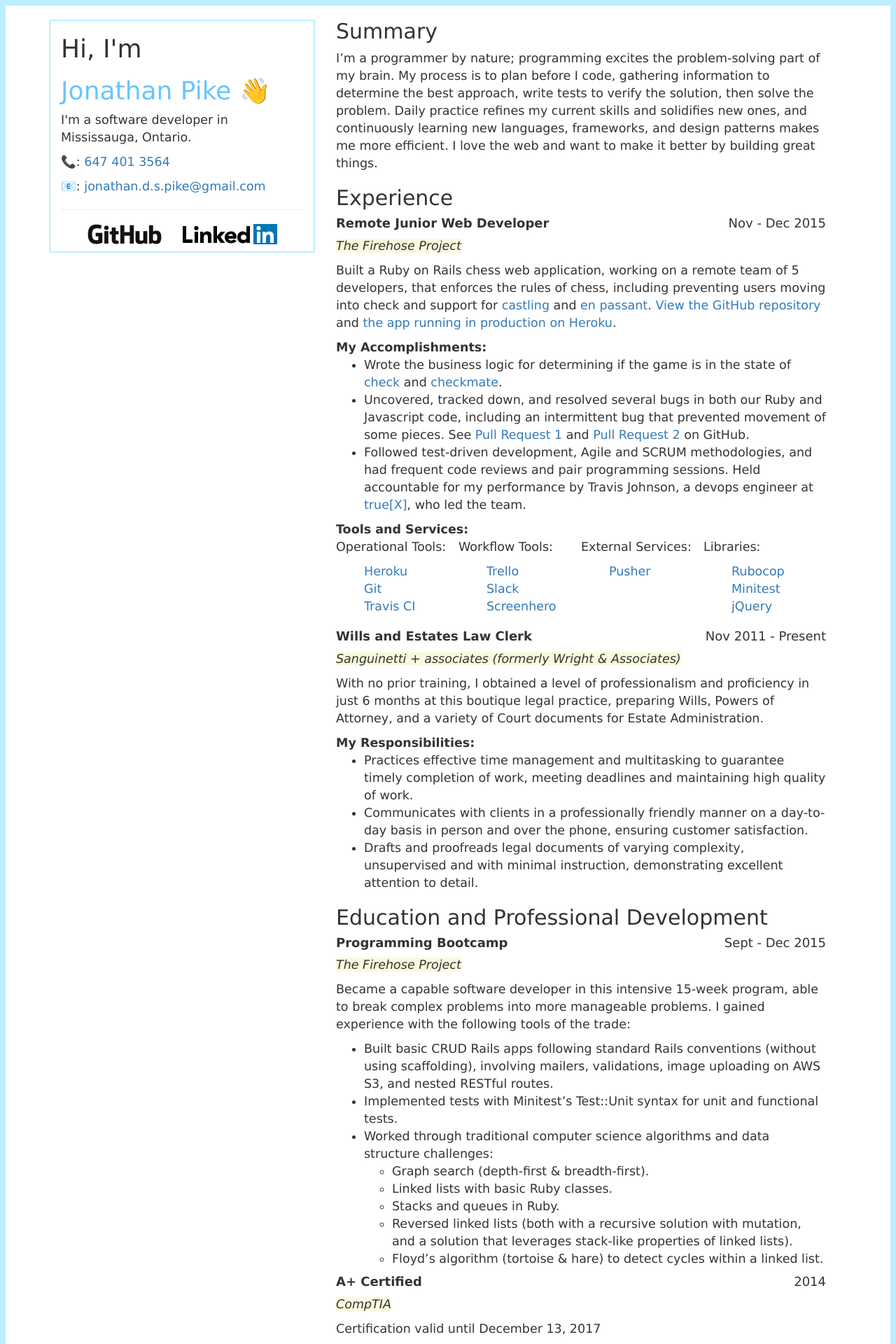
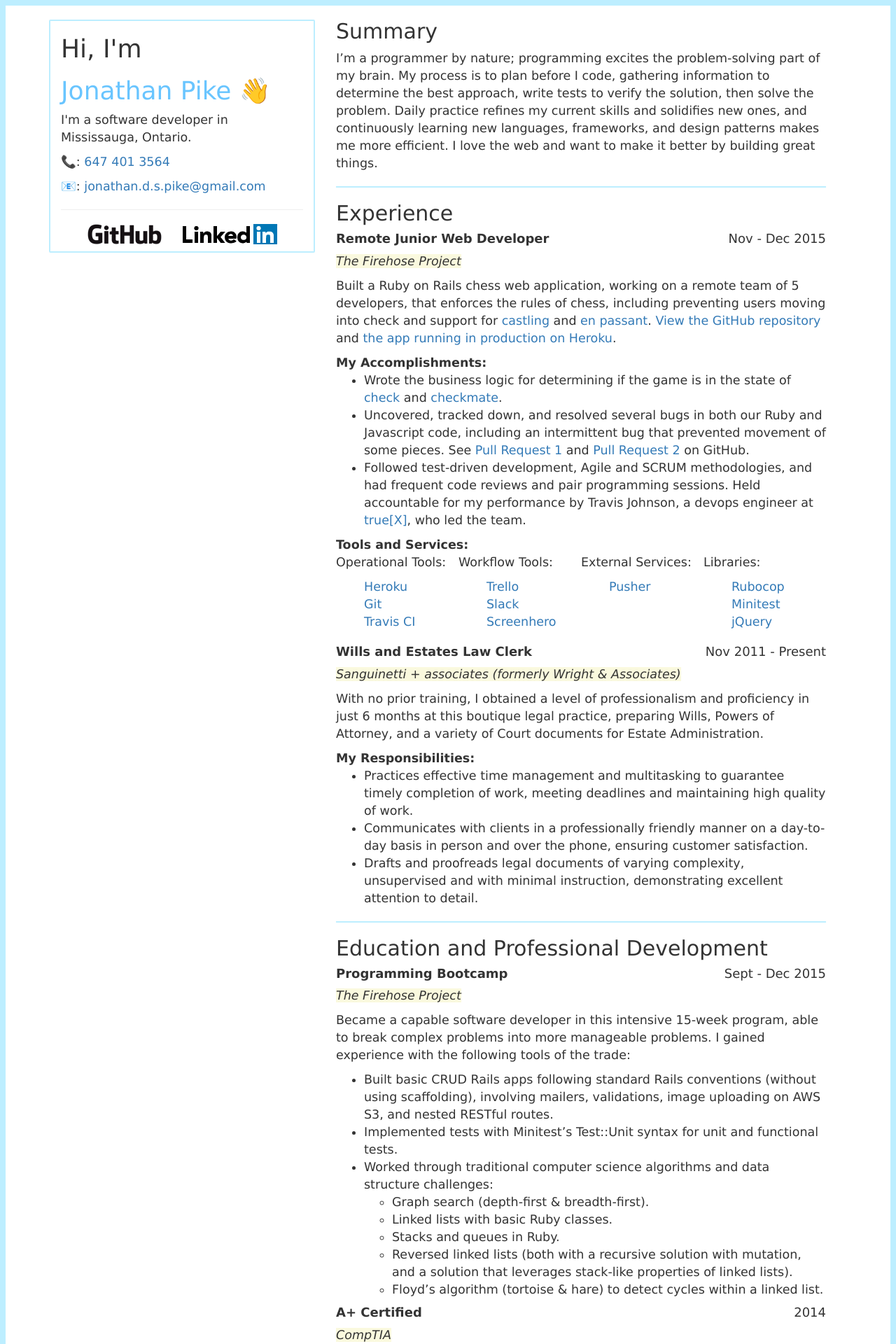
Before and after one commit to jonathanpike/jonathanpike.github.io, a Jekyll site: the page built from resume.md, in a window 1280 px wide. Shown: the top 1920 px of the page at 70% size. Built offline with Jekyll 4.4.1, drawn with Linux system fonts in a browser that asks for light colours.

Commit message:
Add dividers to resume, style dividers

```diff
--- a/_sass/_resume-layout.scss
+++ b/_sass/_resume-layout.scss
@@ -23,6 +23,10 @@
 
 #name {
   color: #69C5FF;
+}
+
+.divider {
+  border-top: 2px solid rgba(125, 222, 255, 0.5);
 }
 
 .social {
--- a/resume.md
+++ b/resume.md
@@ -6,6 +6,8 @@
 
 ## Summary
 I'm a programmer by nature; programming excites the problem-solving part of my brain.  	My process is to plan before I code, gathering information to determine the best approach, write tests to verify the solution, then solve the problem. Daily practice refines my current skills and solidifies new ones, and continuously learning new languages, frameworks, and design patterns makes me more efficient. I love the web and want to make it better by building great things.
+
+<hr class="divider" />
 
 ## Experience
 <div>
@@ -69,6 +71,8 @@
 	</ul>
 </div>
 
+<hr class="divider" />
+
 ## Education and Professional Development
 <div>
 	<h4><strong>Programming Bootcamp</strong> <span class="pull-right">Sept - Dec 2015</span></h4>
@@ -105,6 +109,8 @@
 	<p><span class="highlight">University of Toronto</span></p>
 </div>
 
+<hr class="divider" />
+
 ## Technical Skills
 <div class="flex-container">
 	<div class="flex-child">
```
